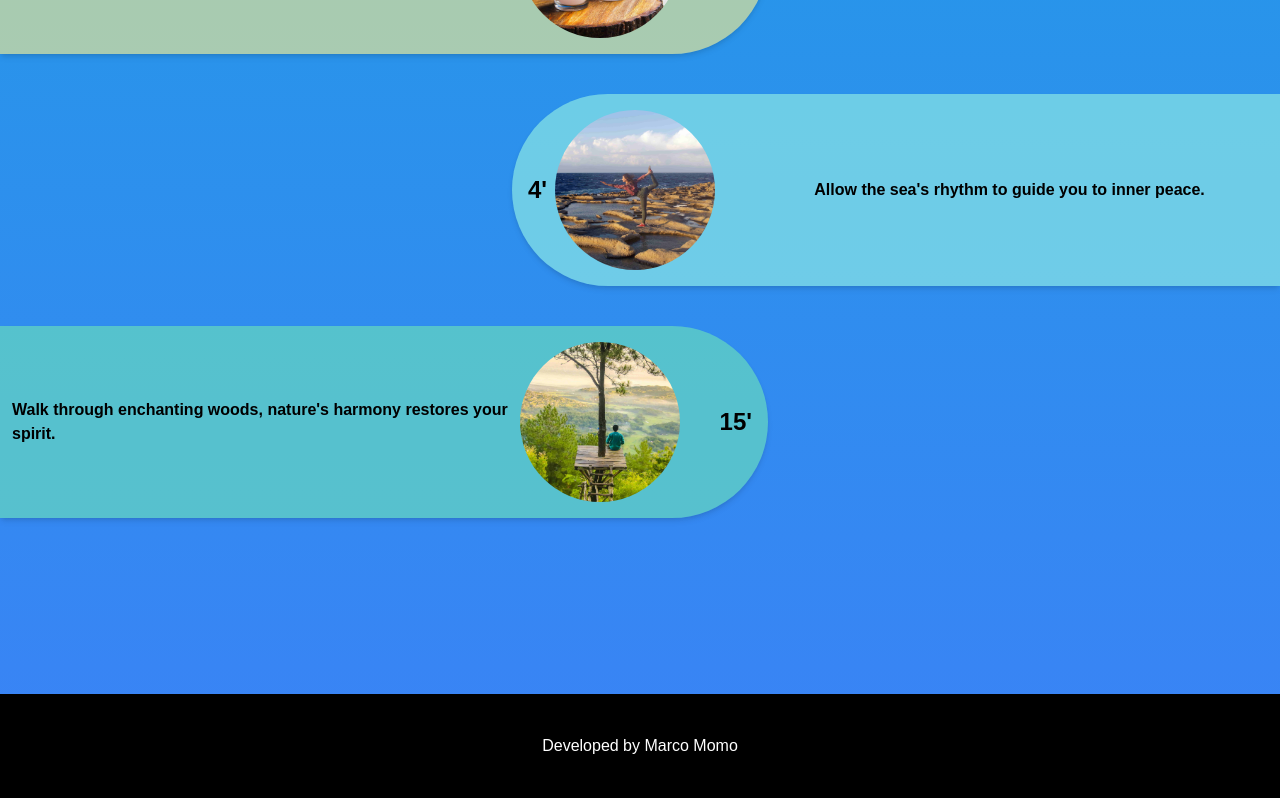
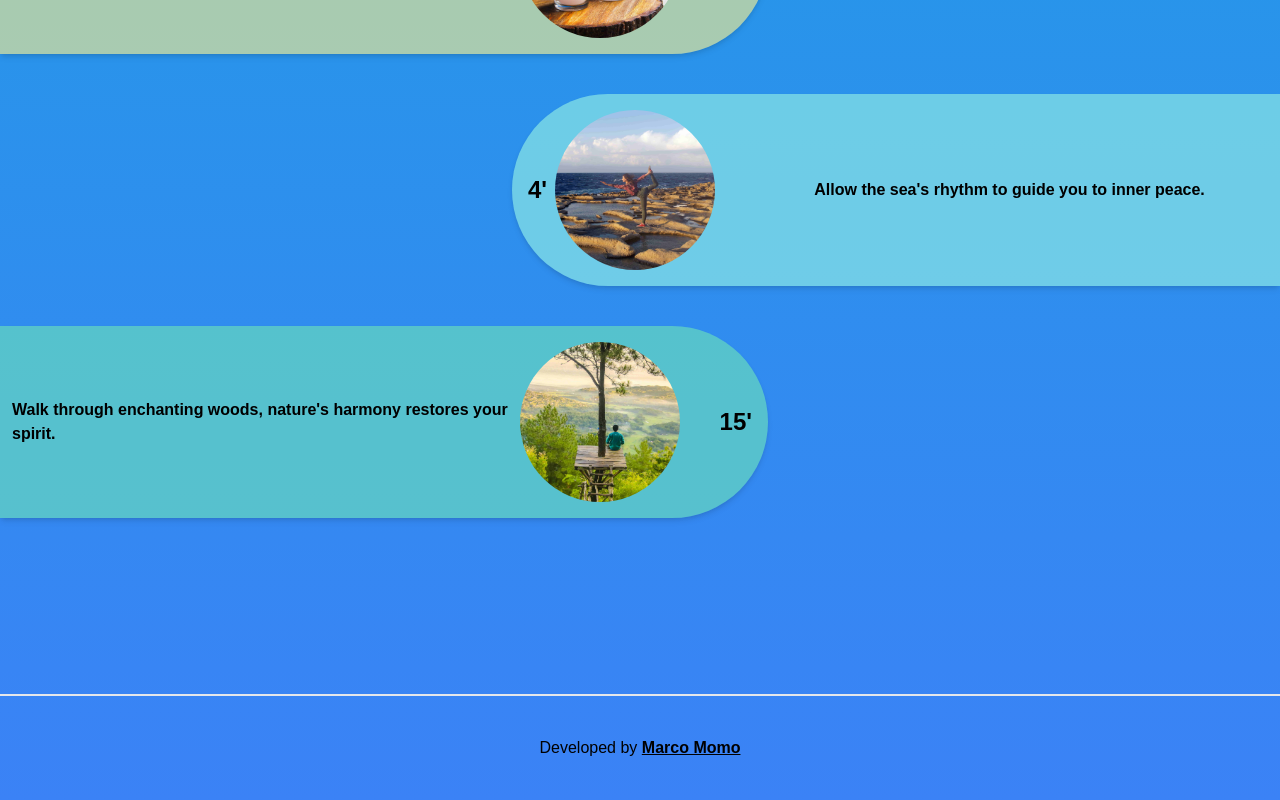
Before and after one commit to WSMomo/ZenSoul, a React (Vite) app: page / in a window 1280 px wide. Shown: the part 1496-2296 px from the top of the page. Built offline with nearby package versions, Linux system fonts and the light colour scheme; no server answers.

Commit message:
added link at website

```diff
--- a/src/components/Footer.tsx
+++ b/src/components/Footer.tsx
@@ -1,7 +1,16 @@
 export default function Footer() {
   return (
-    <footer className="bg-black text-white text-center mt-44 py-10 w-full">
-      Developed by Marco Momo
+    <footer className="border-t-2 text-center mt-44 py-10 w-full">
+      <div>
+        Developed by{" "}
+        <a
+          href="https://wsmomo.github.io/Portfolio-Marco-Momo/"
+          target="_blank"
+          className="underline font-semibold"
+        >
+          Marco Momo
+        </a>
+      </div>
     </footer>
   );
 }
```
